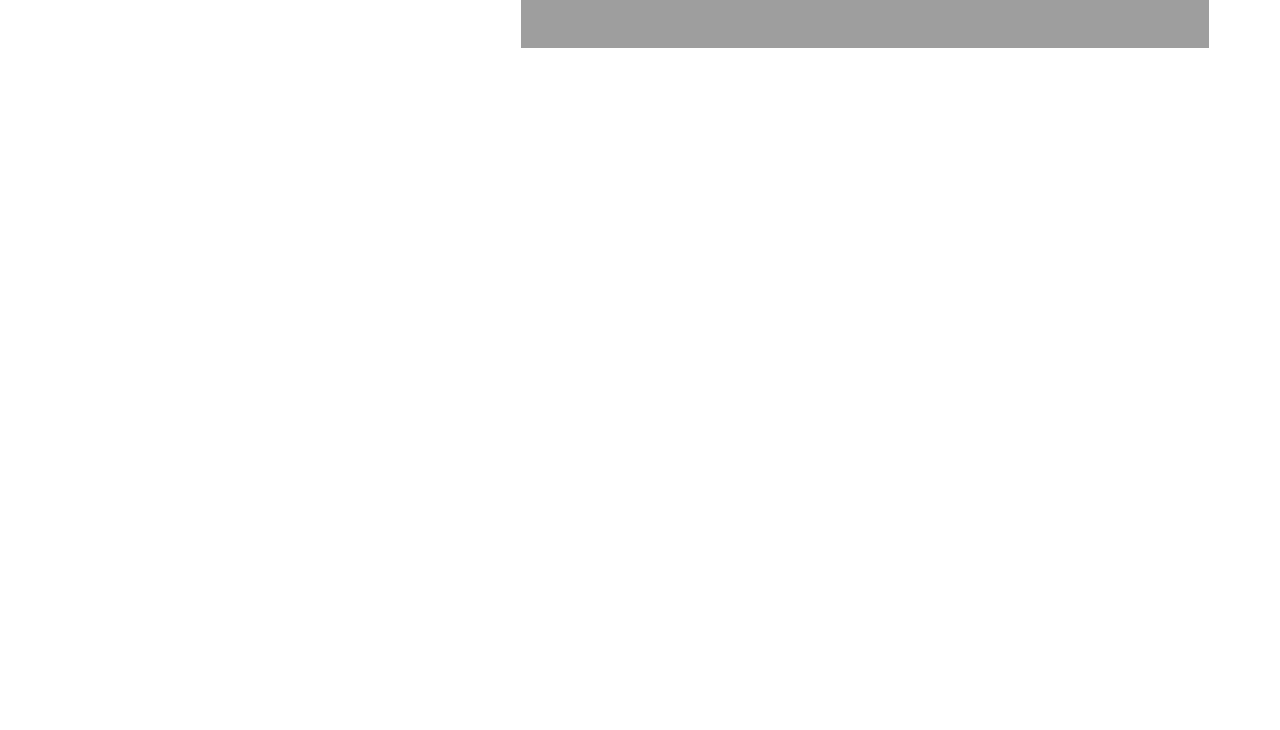
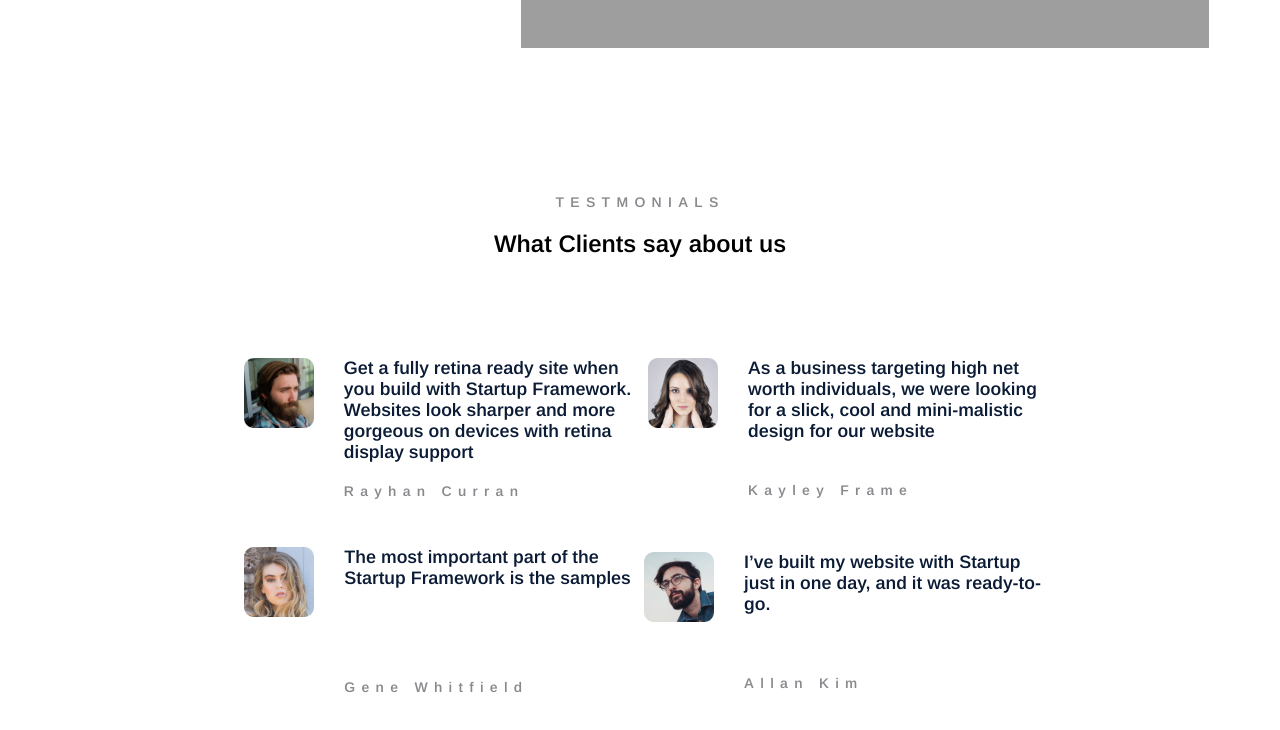
Before and after one commit to Rifa9oct/business-website, a plain HTML site: page index.html in a window 1280 px wide. Shown: the part 2118-2848 px from the top of the page. Before the commit the page ends 2312 px from the top, so only its background shows below. Drawn offline with nearby package versions, Linux system fonts and the light colour scheme; grey boxes are pictures that could not be loaded.

Commit message:
Clients sec done with style

```diff
--- a/index.html
+++ b/index.html
@@ -44,7 +44,7 @@
 <!-- Vison and Goal section -->
         <section>
             <div class="vison-goal">
-                <h4>SERVICE</h4>
+                <h4 class="mini-text">SERVICE</h4>
                 <h2  class="title">Our Vison & Our Goal</h2>
                 <div class="vison-goal-container">
                     <div class="column">
@@ -78,8 +78,44 @@
                 </div>
                 <img src="images/Video Player.png" alt="">
             </div>
-
         </section>
+<!-- Clients section -->
+    <section>
+        <div class="clients">
+            <h4 class="mini-text">TESTMONIALS</h4>
+            <h2 class="title">What Clients say about us</h2>
+            <div class="clients-container">
+                <div class="row">
+                    <img src="images/img-1.png" alt="">
+                    <div>
+                        <p>Get a fully retina ready site when<br>you build with Startup Framework.<br>Websites look sharper and more<br>gorgeous on devices with retina<br>display support<br>
+                        <h4 class="mini-text img-1">Rayhan Curran</h4></p>
+                    </div>
+                </div>
+                <div class="row">
+                    <img src="images/img-2.png" alt="">
+                    <div>
+                        <p>As a business targeting high net<br>worth individuals, we were looking<br>for a slick, cool and mini-malistic<br>design for our website<br>
+                        <h4 class="mini-text img-2">Kayley Frame<br></h4></p>
+                    </div>
+                </div>
+                <div class="row">
+                    <img src="images/img-3.png" alt="">
+                    <div>
+                        <p>The most important part of the<br>Startup Framework is the samples<br>
+                        <h4 class="mini-text img-3">Gene Whitfield</h4></p>
+                    </div>
+                </div>
+                <div class="row">
+                    <img src="images/img-4.png" alt="">
+                    <div>
+                        <p>I’ve built my website with Startup<br>just in one day, and it was ready-to-<br>go.<br>
+                        <h4 class="mini-text img-4">Allan Kim</h4></p>
+                    </div>
+                </div>
+            </div>
+        </div>
+    </section>
 
     </main>
     <footer>
--- a/style.css
+++ b/style.css
@@ -118,7 +118,7 @@ h4{
     font-size: 36px;
     font-weight: 700;
 }
-h4{
+.mini-text{
     color: #8A898E;
     font-size: 14px;
     font-style: normal;
@@ -166,6 +166,48 @@ h4{
     border: 1px solid gray;
     border-radius: 40px;
     margin-top: 72px;
+}
+/* Clients section related style */
+.clients-container{
+    display: grid;
+    grid-template-columns: repeat(2,1fr);
+    justify-content: center;
+    align-items: center;
+    row-gap: 30px;
+    margin: 6.25rem 14.69rem 8.86rem;
+}
+.row{
+    display: flex;
+    gap: 30px;
+    justify-content: center;
+    align-items: start;
+
+}
+.row h4{
+    text-align: left;
+}
+.img-1{
+   margin-top: 20px ;
+}
+.img-2{
+    margin-top: 40px;
+
+}
+.img-3{
+    margin-top: 90px;
+}
+.img-4{
+    margin-top: 60px;
+}
+.row img{
+    width: 70px;
+    height: 70px;
+}
+.row p{
+    color: #0B1B35;
+    font-size: 18px;
+    font-weight: 500;
+    margin: 0px;
 }
 
 
```
